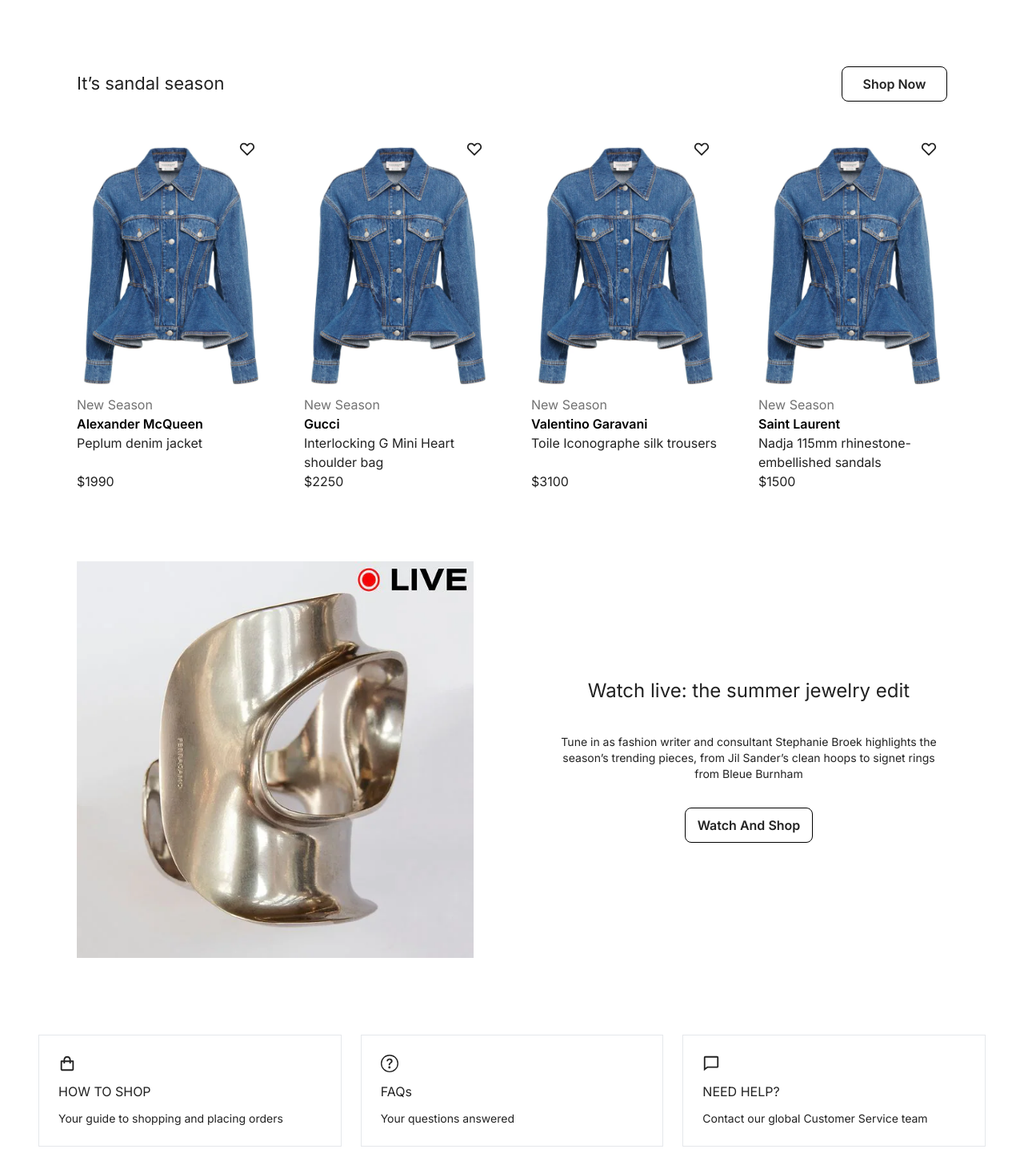
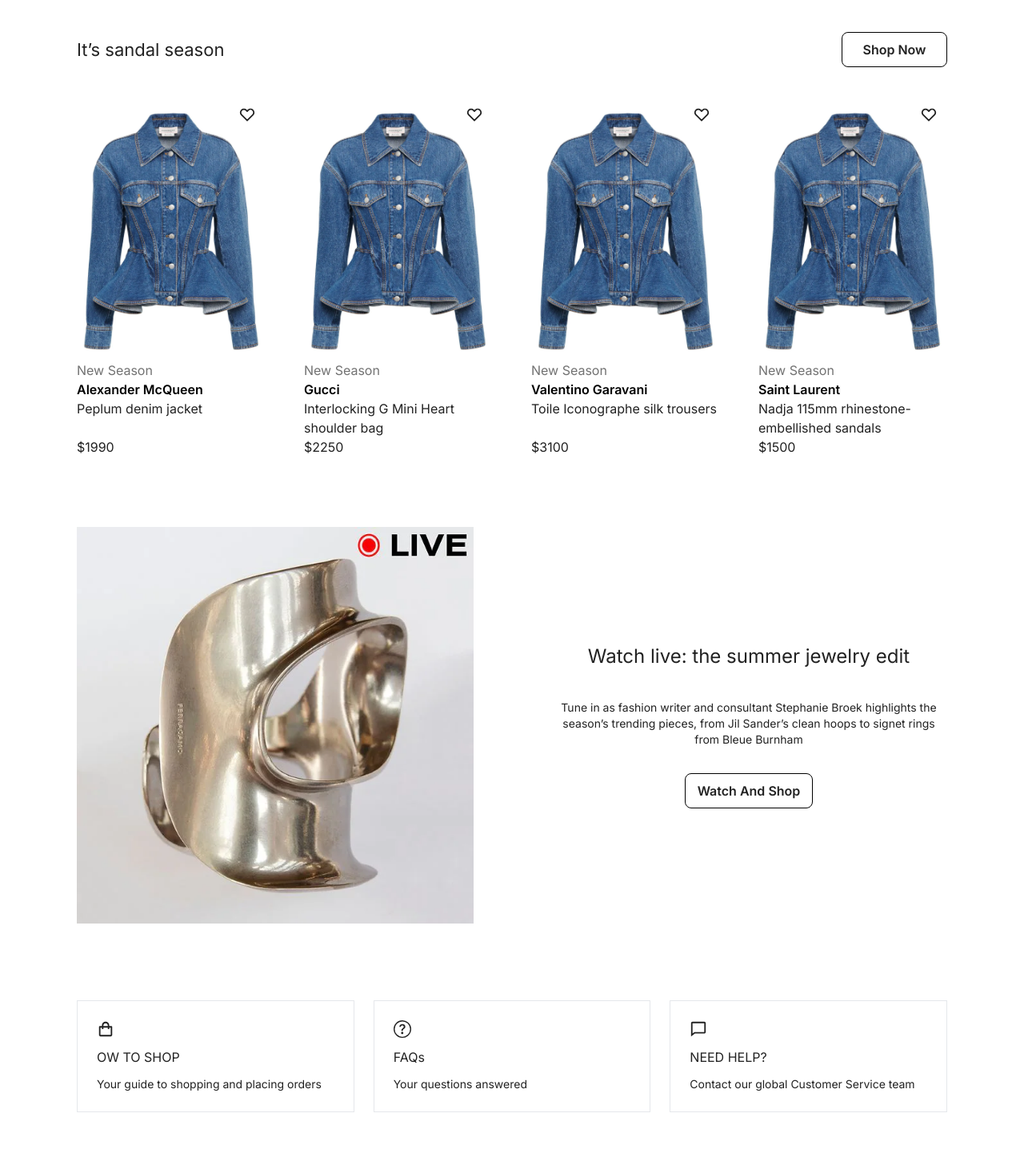
Before and after one commit to andreslopez549/farout, a Next.js app: page /shopping/women in a window 1280 px wide. Shown: the part 2743-4210 px from the top of the page at 80% size. Built offline with nearby package versions, Linux system fonts and the light colour scheme.

Commit message:
code cleanup and refactor

```diff
--- /dev/null
+++ b/src/app/components/Cards/ProductCard/productCard.tsx
@@ -0,0 +1,36 @@
+import Image, { StaticImageData } from "next/image";
+import React from "react";
+import { HiOutlineHeart } from "react-icons/hi";
+
+export interface ProductCardI {
+  item: {
+    id: string;
+    image: StaticImageData;
+    name: string;
+    description: string;
+    price?: number;
+  };
+}
+
+const ProductCard = ({ item }: ProductCardI) => {
+  return (
+    <div className="w-2/3 flex-none sm:w-1/4 sm:flex-1 relative -z-10" key={item.id}>
+      <div className="absolute top-2 right-3">
+        <HiOutlineHeart size={22} />
+      </div>
+
+      <div className="flex justify-center mt-4">
+        <Image src={item.image} className="w-56 object-cover" alt="product-image" />
+      </div>
+
+      <div className="mt-3">
+        <div className="text-[#727272]">New Season</div>
+        <div className="text-black font-semibold">{item.name}</div>
+        <div className="h-12 overflow-hidden">{item.description}</div>
+        <div>${item.price}</div>
+      </div>
+    </div>
+  );
+};
+
+export default ProductCard;
--- /dev/null
+++ b/src/app/components/Cards/supportInfoCard/supportInfoCard.tsx
@@ -0,0 +1,25 @@
+import Link from "next/link";
+import React, { ReactNode } from "react";
+
+interface SupportInfoCardI {
+  href: string;
+  icon?: any;
+  title: string;
+  description: string;
+}
+
+const SupportInfoCard = ({ href, icon: SvgIcon, title, description }: SupportInfoCardI) => {
+  return (
+    <Link href={href} className="flex w-full">
+      <div className="w-full border px-6 py-6 mt-4 md:mt-0 hover:bg-zinc-100">
+        <div className="pb-3">
+          <SvgIcon size={22} />
+        </div>
+        <div className="font-normal pb-3">{title}</div>
+        <div className="text-sm">{description}</div>
+      </div>
+    </Link>
+  );
+};
+
+export default SupportInfoCard;
--- /dev/null
+++ b/src/app/components/Get10PercentOff/Get10PercentOff.tsx
@@ -0,0 +1,33 @@
+import React from "react";
+import Checkbox from "../general/checkbox/checkbox";
+
+const Get10PercentOff = () => {
+  return (
+    <React.Fragment>
+      <div className="w-full">
+        <div className="font-bold text-2xl mb-3">GET 10% OFF YOUR FIRST ORDER</div>
+        <div className="font-normal text-md">Sign up for promotions, tailored new arrivals, stock updates and more – straight to your inbox</div>
+      </div>
+      <div className="w-full">
+        <div className="font-base uppercase mb-3">GET UPDATES BY</div>
+
+        <Checkbox label="Email" />
+        <input placeholder="Your email address" className="w-full md:w-1/2 px-4 py-2 border border-black rounded-md text-md mt-4 mb-4" />
+
+        <Checkbox label="SMS" />
+        <input placeholder="Your phone number" className="w-full md:w-1/2 px-4 py-2 border border-black rounded-md text-md mt-4 " />
+
+        <button className="w-[95px] h-[44px] flex justify-center items-center text-white font-semibold rounded-lg bg-black hover:bg-zinc-500 mt-4">
+          Sign Up
+        </button>
+
+        <div className="font-normal text-md mt-4">
+          By signing up, you consent to receiving marketing by email and/or SMS and acknowledge you have read our{" "}
+          <span className="underline">Privacy Policy</span>. Unsubscribe anytime at the bottom of our emails or by replying STOP to any of our SMS.
+        </div>
+      </div>
+    </React.Fragment>
+  );
+};
+
+export default Get10PercentOff;
--- a/src/app/shopping/women/page.tsx
+++ b/src/app/shopping/women/page.tsx
@@ -11,7 +11,11 @@
 
 import { ProductsData, TrendingProducts } from "@/data/products";
 
-import Checkbox from "@/app/components/general/checkbox/checkbox";
+// components
+import Get10PercentOff from "@/app/components/Get10PercentOff/Get10PercentOff";
+import { SupportInfoData } from "@/data/Women";
+import SupportInfoCard from "@/app/components/Cards/supportInfoCard/supportInfoCard";
+import ProductCard from "@/app/components/Cards/ProductCard/productCard";
 
 const WomenPage = () => {
   const sectionClass = "flex max-w-[1440px] flex-col items-center justify-between px-[16px] md:px-[48px] mx-auto";
@@ -74,7 +78,7 @@
         Shop Now
       </button>
 
-      <div className="w-full pb-10">
+      <div className="w-full pb-10 lg:px-[48px]">
         <div className="w-full text-left md:text-center text-[28px] my-6 mx-0">Trending this week</div>
         <div className="w-full flex flex-row gap-6 overflow-y-hidden hide-scrollbar overflow-x-auto">
           {TrendingProducts.map((el) => (
@@ -95,23 +99,8 @@
         </button>
       </div>
       <div className="w-full pb-10 lg:px-[48px] flex flex-row gap-12 overflow-y-hidden hide-scrollbar overflow-x-auto">
-        {ProductsData.map((el) => (
-          <div className="w-2/3 flex-none sm:w-1/4 sm:flex-1 relative -z-10" key={el.id}>
-            <div className="absolute top-2 right-3">
-              <HiOutlineHeart size={22} />
-            </div>
-
-            <div className="flex justify-center mt-4">
-              <Image src={el.image} className="w-56 object-cover" alt="product-image" />
-            </div>
-
-            <div className="mt-3">
-              <div className="text-[#727272]">New Season</div>
-              <div className="text-black font-semibold">{el.name}</div>
-              <div className="h-12 overflow-hidden">{el.description}</div>
-              <div>${el.price}</div>
-            </div>
-          </div>
+        {ProductsData.map((item) => (
+          <ProductCard item={item} />
         ))}
       </div>
       <button className="w-full h-[44px] sm:hidden md:hidden text-[#222222] font-semibold border border-black rounded-lg hover:bg-zinc-100">
@@ -134,61 +123,15 @@
         </div>
       </div>
 
-      <div className="w-full grid grid-cols-1 md:grid-cols-3 gap-6 my-12">
-        <Link href={"/how-to-shop"} className="flex w-full">
-          <div className="w-full border px-6 py-6 mt-4 md:mt-0 hover:bg-zinc-100">
-            <div className="pb-3">
-              <BiShoppingBag size={22} />
-            </div>
-            <div className="font-normal pb-3">HOW TO SHOP</div>
-            <div className="text-sm">Your guide to shopping and placing orders</div>
-          </div>
-        </Link>
-
-        <Link href={"/faqs"} className="flex w-full">
-          <div className="w-full border px-6 py-6 mt-4 md:mt-0 hover:bg-zinc-100">
-            <div className="pb-3">
-              <BsQuestionCircle size={22} />
-            </div>
-            <div className="font-normal pb-3">FAQs</div>
-            <div className="text-sm">Your questions answered</div>
-          </div>
-        </Link>
-
-        <Link href={"/contact-us"} className="flex w-full">
-          <div className="w-full border px-6 py-6 mt-4 md:mt-0 hover:bg-zinc-100">
-            <div className="pb-3">
-              <BiComment size={22} />
-            </div>
-            <div className="font-normal pb-3">NEED HELP?</div>
-            <div className="text-sm">Contact our global Customer Service team</div>
-          </div>
-        </Link>
+      <div className="w-full grid grid-cols-1 md:grid-cols-3 gap-6 my-12 lg:px-[48px]">
+        {SupportInfoData.map((item) => (
+          <SupportInfoCard {...item} />
+        ))}
       </div>
 
+      {/* GET 10 Percent Off Section */}
       <div className="w-full grid grid-cols-1 md:grid-cols-2 gap-8 mt-8 mb-10">
-        <div className="w-full">
-          <div className="font-bold text-2xl mb-3">GET 10% OFF YOUR FIRST ORDER</div>
-          <div className="font-normal text-md">Sign up for promotions, tailored new arrivals, stock updates and more – straight to your inbox</div>
-        </div>
-        <div className="w-full">
-          <div className="font-base uppercase mb-3">GET UPDATES BY</div>
-
-          <Checkbox label="Email" />
-          <input placeholder="Your email address" className="w-full md:w-1/2 px-4 py-2 border border-black rounded-md text-md mt-4 mb-4" />
-
-          <Checkbox label="SMS" />
-          <input placeholder="Your phone number" className="w-full md:w-1/2 px-4 py-2 border border-black rounded-md text-md mt-4 " />
-
-          <button className="w-[95px] h-[44px] flex justify-center items-center text-white font-semibold rounded-lg bg-black hover:bg-zinc-500 mt-4">
-            Sign Up
-          </button>
-
-          <div className="font-normal text-md mt-4">
-            By signing up, you consent to receiving marketing by email and/or SMS and acknowledge you have read our <span className="underline">Privacy Policy</span>. Unsubscribe
-            anytime at the bottom of our emails or by replying STOP to any of our SMS.
-          </div>
-        </div>
+        <Get10PercentOff />
       </div>
     </div>
   );
--- /dev/null
+++ b/src/data/Women.ts
@@ -0,0 +1,31 @@
+import type { IconType } from "react-icons";
+import { BiShoppingBag, BiComment } from "react-icons/bi";
+import { BsQuestionCircle } from "react-icons/bs";
+
+interface SupportInfoCardI {
+  href: string;
+  icon: IconType;
+  title: string;
+  description: string;
+}
+
+export const SupportInfoData: SupportInfoCardI[] = [
+    {
+        href: "/how-to-shop",
+        icon: BiShoppingBag,
+        title: "OW TO SHOP",
+        description: "Your guide to shopping and placing orders"
+    },
+    {
+        href: "/faqs",
+        icon: BsQuestionCircle,
+        title: "FAQs",
+        description: "Your questions answered"
+    },
+    {
+        href: "/contact-us",
+        icon: BiComment,
+        title: "NEED HELP?",
+        description: "Contact our global Customer Service team"
+    },
+];
```
